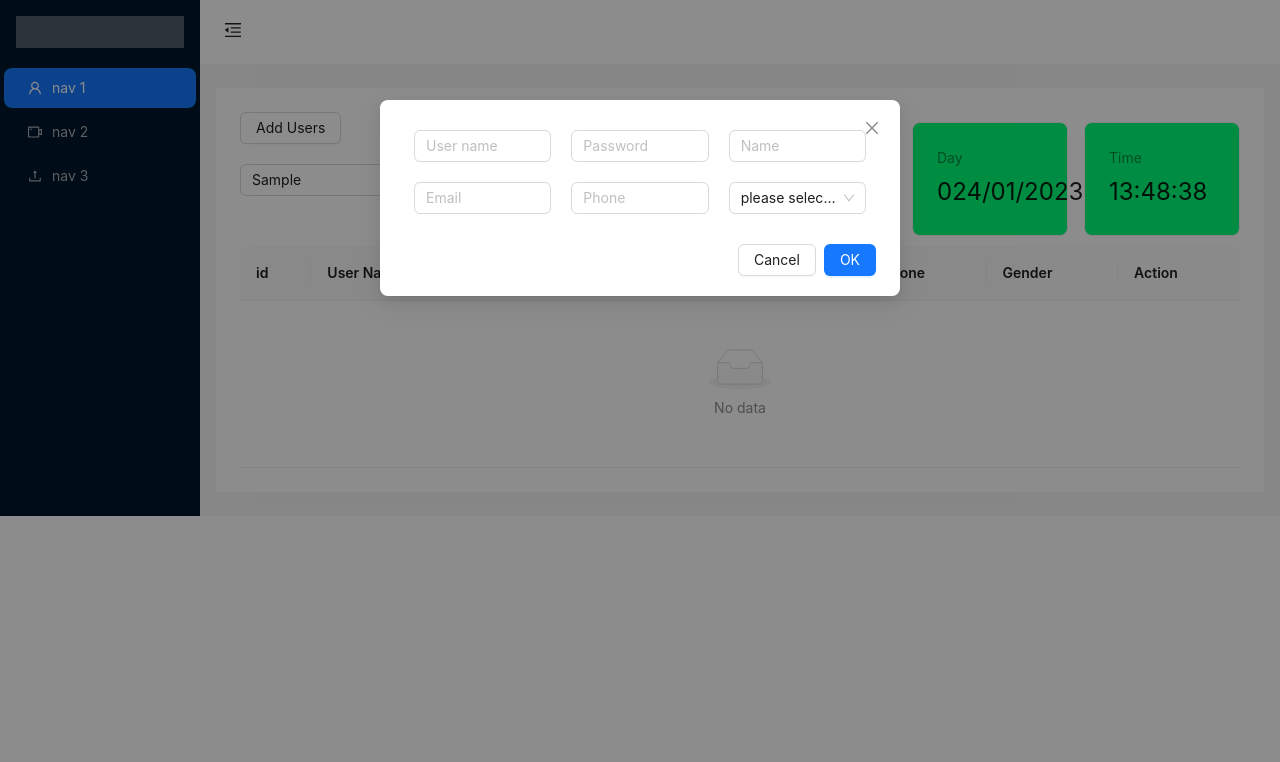
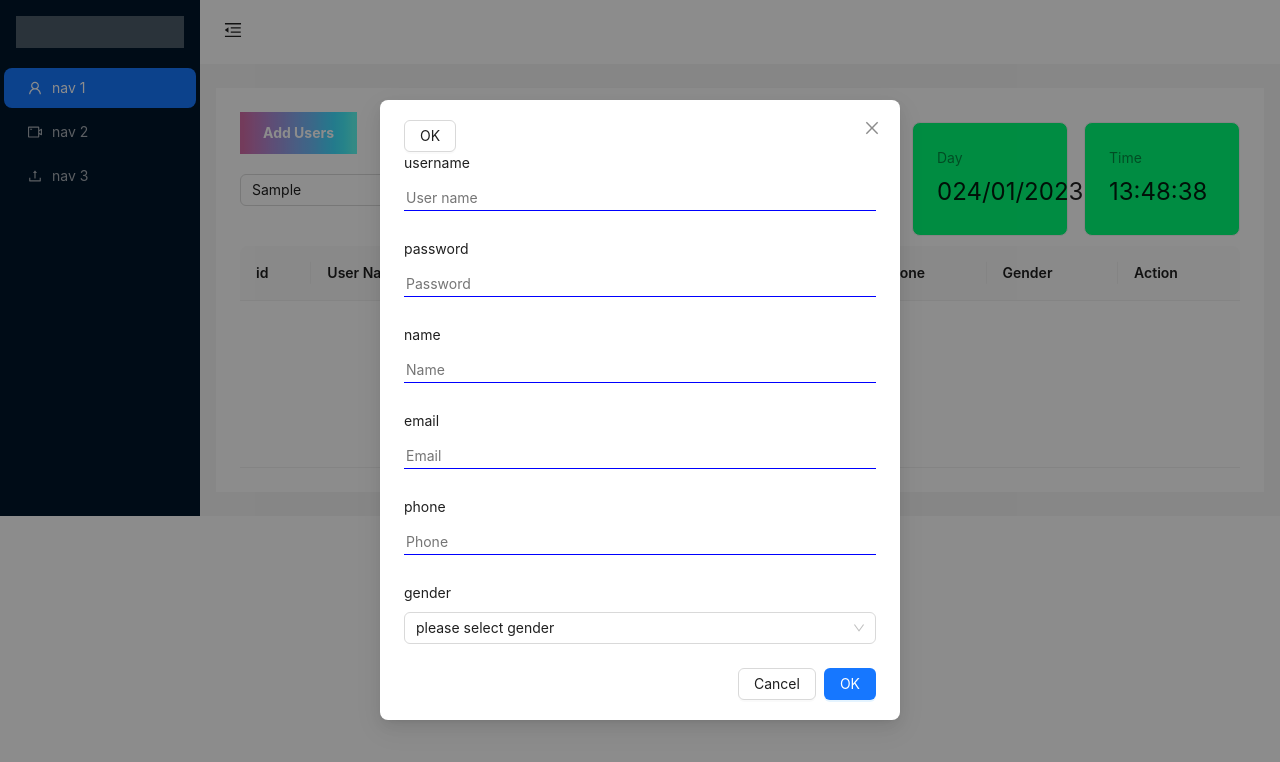
Before and after one commit to YugiNova/GreenProject, a React (Create React App) app: page / in a window 1280 px wide. Both pictures are taken after typing "Sample" into the empty fields and a click on the button "Add Users". Shown: the top 762 px of the page. Built offline with nearby package versions, Linux system fonts and the light colour scheme.

Commit message:
Form antd

```diff
--- a/package.json
+++ b/package.json
@@ -12,6 +12,7 @@
     "react-countup": "^6.4.1",
     "react-dom": "^18.2.0",
     "react-scripts": "5.0.1",
+    "styled-components": "^5.3.8",
     "web-vitals": "^2.1.4"
   },
   "scripts": {
@@ -36,5 +37,8 @@
       "last 1 firefox version",
       "last 1 safari version"
     ]
+  },
+  "devDependencies": {
+    "babel-plugin-styled-components": "^2.0.7"
   }
 }
--- a/src/Components/Dashboard.js
+++ b/src/Components/Dashboard.js
@@ -1,4 +1,5 @@
 import "./Dashboard.css";
+import styled from 'styled-components/'
 import TableUserList from "./TableUserList";
 import FormUser from "./FormUser";
 import ModalFormUser from "./ModalFormUser/ModalFormUser";
@@ -33,7 +34,6 @@ const Dashboard = () => {
     token: { colorBgContainer },
   } = theme.useToken();
 
-
   //Data variables
   const [users, setUsers] = useState([]);
   const [formData, setFormData] = useState(DEFAULT_USER);
@@ -62,11 +62,11 @@ const Dashboard = () => {
   }
 
   //Submit Handle
-  const onSubmit = () => {
-    if (formData.id) {
+  const onSubmit = (id, data) => {
+    if (id) {
       const newUsers = users.map((user) => {
-        if (user.id === formData.id) {
-          return formData;
+        if (user.id === id) {
+          return data;
         }
         return user;
       });
@@ -76,14 +76,13 @@ const Dashboard = () => {
       setUsers([
         ...users,
         {
-          ...formData,
+          ...data,
           id:Math.random()
         },
       ]);
       console.log("submit");
     }
-    setFormData(DEFAULT_USER);
-    setOpen(true)
+    console.log(formData);
   };
 
   //Delete Handle
@@ -97,16 +96,30 @@ const Dashboard = () => {
 
   //Edit Handle
   const onEdit = (selectedItem) => {
-    setFormData({
-      ...formData,
-      selectedItem
-    })
+    setFormData(selectedItem)
+    setOpen(true)
+    console.log(selectedItem);
   }
 
+  const Button = styled.button`
+      padding: 10px 20px;
+      font-weight: bold;
+      border:3px solid;
+      border-image: linear-gradient(to right, #d16ba5, #c777b9, #ba83ca, #aa8fd8, #9a9ae1, #8aa7ec, #79b3f4, #69bff8, #52cffe, #41dfff, #46eefa, #5ffbf1) 1;
+      background: linear-gradient(to right, #d16ba5, #c777b9, #ba83ca, #aa8fd8, #9a9ae1, #8aa7ec, #79b3f4, #69bff8, #52cffe, #41dfff, #46eefa, #5ffbf1);
+      color: white;
+      cursor: pointer;
+      transition:ease 0.5s;
+      :hover{
+        background-clip: text;
+        -webkit-background-clip: text;
+        color: transparent;
+        transform: rotateY(360deg);
+      }
+  `;
 
   return (
     <>
-
       <Layout className="wrapper">
 
       <Sider trigger={null} collapsible collapsed={collapsed}>
@@ -159,8 +172,8 @@ const Dashboard = () => {
         >
           <Row>
             <Col span={6}>
-              <Button onClick={onSubmit}>Add Users</Button>
-              <ModalFormUser formData={formData} setFormData={setFormData} open={open}/>
+              <Button onClick={()=> {setOpen(true)}}>Add Users</Button>
+              <ModalFormUser formData={formData} setFormData={setFormData} open={open} onCancel={onCancel} onSubmit={onSubmit}/>
               <Input
                 style={{margin:"20px 0"}}
                 value={keyword}
@@ -174,7 +187,7 @@ const Dashboard = () => {
               <GeneralDetail usersLength={users.length} />
             </Col>
           </Row>
-          <TableUserList onDelete={onDelete}  onEdit={onEdit} users={searchUsers} formData={formData} setFormData={setFormData}/>
+          <TableUserList onDelete={onDelete} onEdit={onEdit} users={searchUsers}/>
         </Content>
       </Layout>
     </Layout>
--- a/src/Components/FormUser/index.js
+++ b/src/Components/FormUser/index.js
@@ -1,17 +1,29 @@
 import { Input } from "antd";
-import { Col, Row, Button, Select } from "antd";
+import { Col, Row, Button, Select, Form } from "antd";
 import "./index.css";
 import { useEffect } from "react";
+import styled from "styled-components/";
 
-const FormUser = ({ formData, setFormData, onClick }) => {
+const FormUser = ({ formData, setFormData, onSubmit, open }) => {
+  const [form] = Form.useForm();
 
+  const onFormSubmit = () => {
+    const data = form.getFieldValue();
+    onSubmit(formData.id, data);
+    console.log(data);
+  };
 
-  const onChange = (e) => {
-    setFormData({
-      ...formData,
-      [e.target.name]: e.target.value,
-    });
-  };
+  useEffect(()=>{
+    if(!open){
+      form.resetFields();
+    }
+  },[open])
+  // const onChange = (e) => {
+  //   setFormData({
+  //     ...formData,
+  //     [e.target.name]: e.target.value,
+  //   });
+  // };
 
   const handleChange = (value) => {
     setFormData({
@@ -23,77 +35,60 @@ const FormUser = ({ formData, setFormData, onClick }) => {
 
   const options = [
     {
-      value: 'male',
-      lable: 'Male'
+      value: "male",
+      lable: "Male",
     },
     {
-      value: 'female',
-      lable: 'Female'
+      value: "female",
+      lable: "Female",
     },
     {
-      value: 'other',
-      lable: 'other'
+      value: "other",
+      lable: "other",
+    },
+  ];
+  const Input = styled.input`
+    width: 100%;
+    border: none;
+    border-bottom: 1px solid blue;
+    :focus {
+      outline: none;
     }
-  ]
+  `;
 
   return (
-    <Row id="form-users">
-      <Col span={8} className="input">
+    <Form form={form} layout="vertical">
+      <Button onClick={onFormSubmit}>OK</Button>
+      <Form.Item name="username" label="username">
         <Input
-          name="username"
-          value={formData.username}
-          onChange={onChange}
           placeholder="User name"
         />
-      </Col>
-      <Col span={8} className="input">
+      </Form.Item>
+      <Form.Item name="password" label="password">
         <Input
-          name="password"
-          value={formData.password}
-          onChange={onChange}
           placeholder="Password"
         />
-      </Col>
-      <Col span={8} className="input">
-        <Input
-          name="name"
-          value={formData.name}
-          onChange={onChange}
-          placeholder="Name"
-        />
-      </Col>
-      <Col span={8} className="input">
-        <Input
-          name="email"
-          value={formData.email}
-          onChange={onChange}
-          placeholder="Email"
-        />
-      </Col>
-      <Col span={8} className="input">
-        <Input
-          name="phone"
-          value={formData.phone}
-          onChange={onChange}
-          placeholder="Phone"
-        />
-      </Col>
-      <Col span={8} className="input">
+      </Form.Item>
+      <Form.Item name="name" label="name">
+        <Input placeholder="Name" />
+      </Form.Item>
+      <Form.Item name="email" label="email">
+        <Input placeholder="Email" />
+      </Form.Item>
+      <Form.Item name="phone" label="phone">
+        <Input placeholder="Phone" />
+      </Form.Item>
+      <Form.Item name="gender" label="gender">
         <Select
           defaultValue="please select gender"
           style={{
-        width: "100%"
+            width: "100%",
           }}
           onChange={handleChange}
           options={options}
         />
-      </Col>
-      {/* <Col span={24} className="input">
-        <Button className="btn-submit" onClick={onClick} type="primary">
-          Submit
-        </Button>
-      </Col> */}
-    </Row>
+      </Form.Item>
+    </Form>
   );
 };
 
--- a/src/Components/ModalFormUser/ModalFormUser.js
+++ b/src/Components/ModalFormUser/ModalFormUser.js
@@ -1,19 +1,21 @@
 import FormUser from "../FormUser";
-import { Button, Modal } from "antd";
+import { Form, Modal } from "antd";
 import { useState } from "react";
-const ModalFormUser = ({formData,setFormData,open, onSubmit}) => {
+const ModalFormUser = ({formData,setFormData,open, onCancel, onSubmit}) => {
+
 
   return (
     <>
       <Modal
         open={open}
         onOk={onSubmit}
-        onCancel={open}
+        onCancel={onCancel}
       >
         <FormUser
           formData={formData}
           setFormData={setFormData}
-          // onClick={onClick}
+          onSubmit={onSubmit}
+          open={open}
         />
       </Modal>
     </>
```
Also changed, not shown: src/Components/Bai4.js (+77 -2 lines), 1 other file (tests, documents, lock files or other folders). Lines whose indentation alone changed are shown as unchanged.
